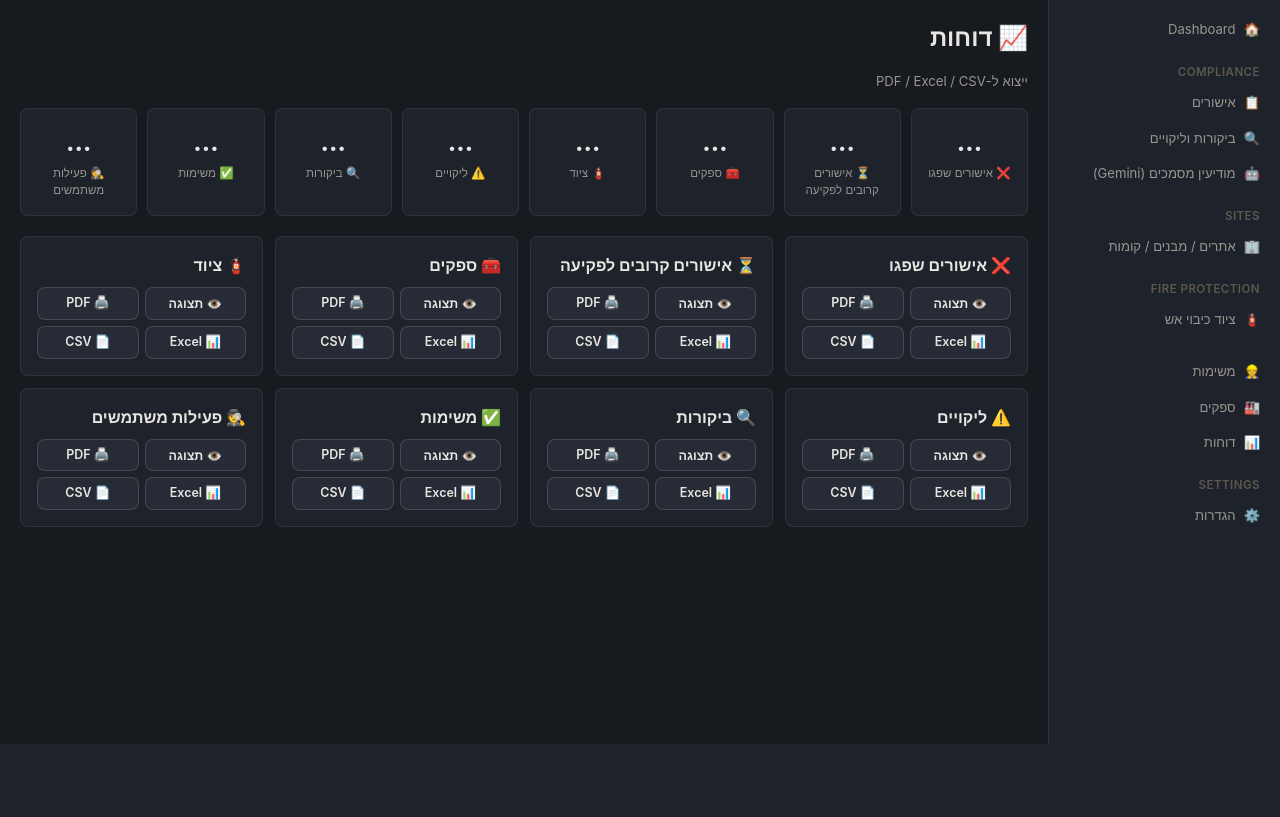
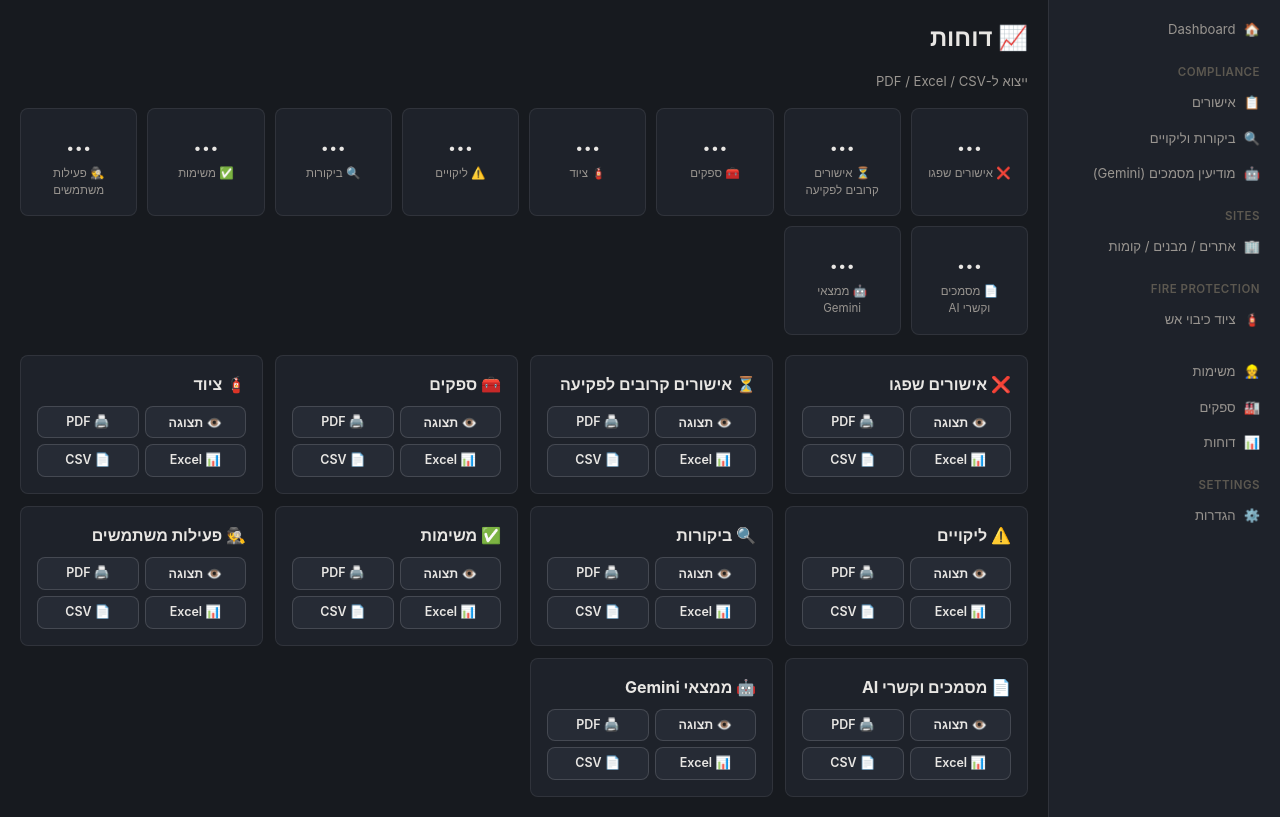
Before and after one commit to mv89-heb/Campus_Fire_ERP, a Python web app: template app/templates/reports.html in a window 1280 px wide. Shown: the part 56-873 px from the top of the page. Before the commit the page ends 800 px from the top, so only its background shows below. Run offline with Jinja, Linux system fonts and the light colour scheme; the template is opened without the code that fills it, so the values that code supplies are empty.

Commit message:
feat: expose Gemini reports in reports screen

```diff
--- a/app/templates/reports.html
+++ b/app/templates/reports.html
@@ -45,6 +45,8 @@ const REPORTS = [
   { key: 'audits', label: 'ביקורות', icon: '🔍' },
   { key: 'tasks', label: 'משימות', icon: '✅' },
   { key: 'user_activity', label: 'פעילות משתמשים', icon: '🕵️' },
+  { key: 'documents', label: 'מסמכים וקשרי AI', icon: '📄' },
+  { key: 'ai_findings', label: 'ממצאי Gemini', icon: '🤖' },
 ];
 
 const esc = (s) => (s || '').toString().replace(/[&<>"']/g, m => ({'&':'&amp;','<':'&lt;','>':'&gt;','"':'&quot;',"'":'&#39;'}[m]));
```
